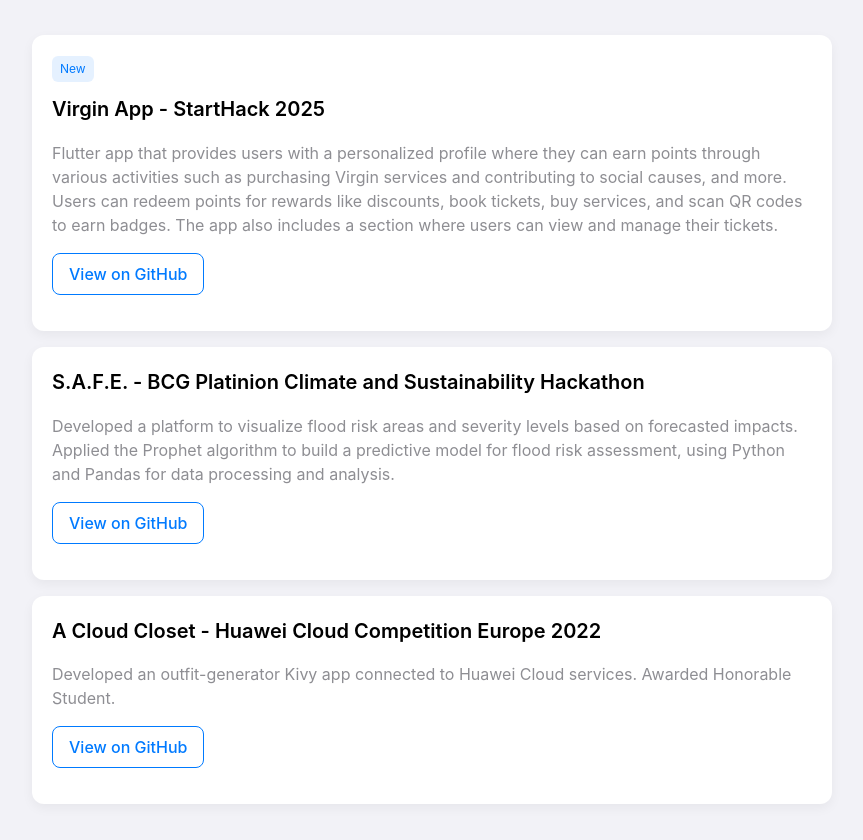
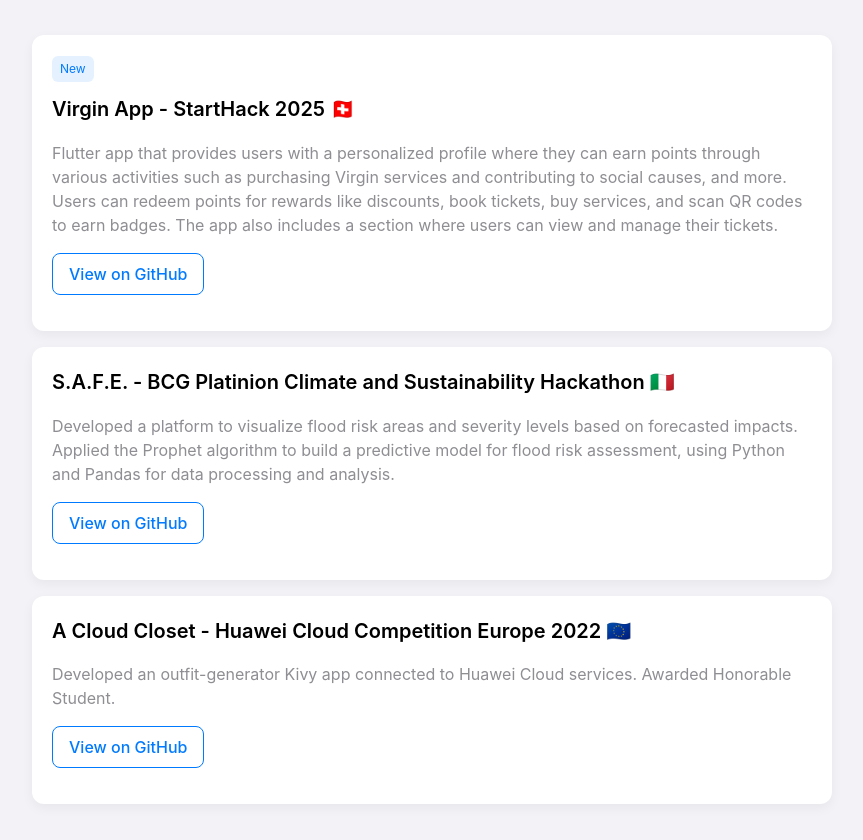
Before and after one commit to gaianardella/gaianardella.github.io, a plain HTML site: page projects/index.html in a window 1280 px wide. Shown: the part 86-926 px from the top of the page, without its empty margins (208-1071 px from the left). Drawn offline with Linux system fonts and the light colour scheme.

Commit message:
Update index.html

```diff
--- a/projects/index.html
+++ b/projects/index.html
@@ -121,17 +121,17 @@
   <ul>
     <li>
       <span class="badge">New</span>
-      <h2>Virgin App - StartHack 2025</h2>
+      <h2>Virgin App - StartHack 2025 🇨🇭</h2>
       <p>Flutter app that provides users with a personalized profile where they can earn points through various activities such as purchasing Virgin services and contributing to social causes, and more. Users can redeem points for rewards like discounts, book tickets, buy services, and scan QR codes to earn badges. The app also includes a section where users can view and manage their tickets.</p>
       <p><a href="https://github.com/Eric169/StartHack_Virgin_25" target="_blank">View on GitHub</a></p>
     </li>
     <li>
-      <h2>S.A.F.E. - BCG Platinion Climate and Sustainability Hackathon</h2>
+      <h2>S.A.F.E. - BCG Platinion Climate and Sustainability Hackathon 🇮🇹</h2>
       <p>Developed a platform to visualize flood risk areas and severity levels based on forecasted impacts. Applied the Prophet algorithm to build a predictive model for flood risk assessment, using Python and Pandas for data processing and analysis.</p>
       <p><a href="https://github.com/PulgaLuca/S.A.F.E" target="_blank">View on GitHub</a></p>
     </li>
     <li>
-      <h2>A Cloud Closet - Huawei Cloud Competition Europe 2022</h2>
+      <h2>A Cloud Closet - Huawei Cloud Competition Europe 2022 🇪🇺</h2>
       <p>Developed an outfit-generator Kivy app connected to Huawei Cloud services. Awarded Honorable Student.</p>
       <p><a href="https://github.com/gaianardella/Huawei-Cloud-Competition-Europe-2022">View on GitHub</a></p>
     </li>
```
